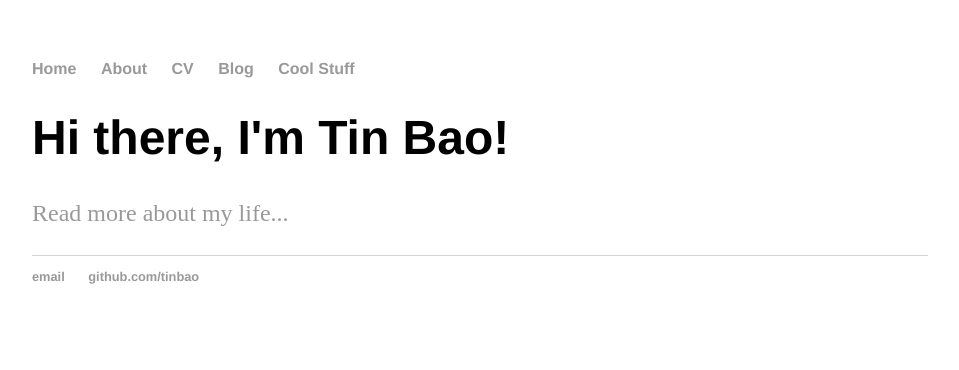
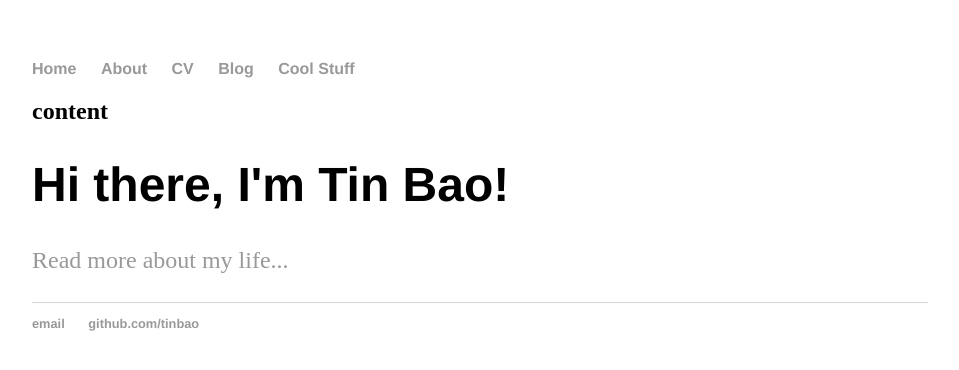
Before and after one commit to tinbao/tinbao.github.io, a Jekyll site: the page built from index.html, in a window 1280 px wide. Shown: the top 370 px of the page, without its empty margins (160-1119 px from the left). Built offline with Jekyll 4.4.1, drawn with Linux system fonts in a browser that asks for light colours.

Commit message:
content test

```diff
--- a/_layouts/default.html
+++ b/_layouts/default.html
@@ -16,7 +16,7 @@
 	    		</ul>
 			</nav>
 			<div class="container">
-
+			<h2>content</h2>
 			{{ content }}
 
 			</div><!-- /.container -->
```
